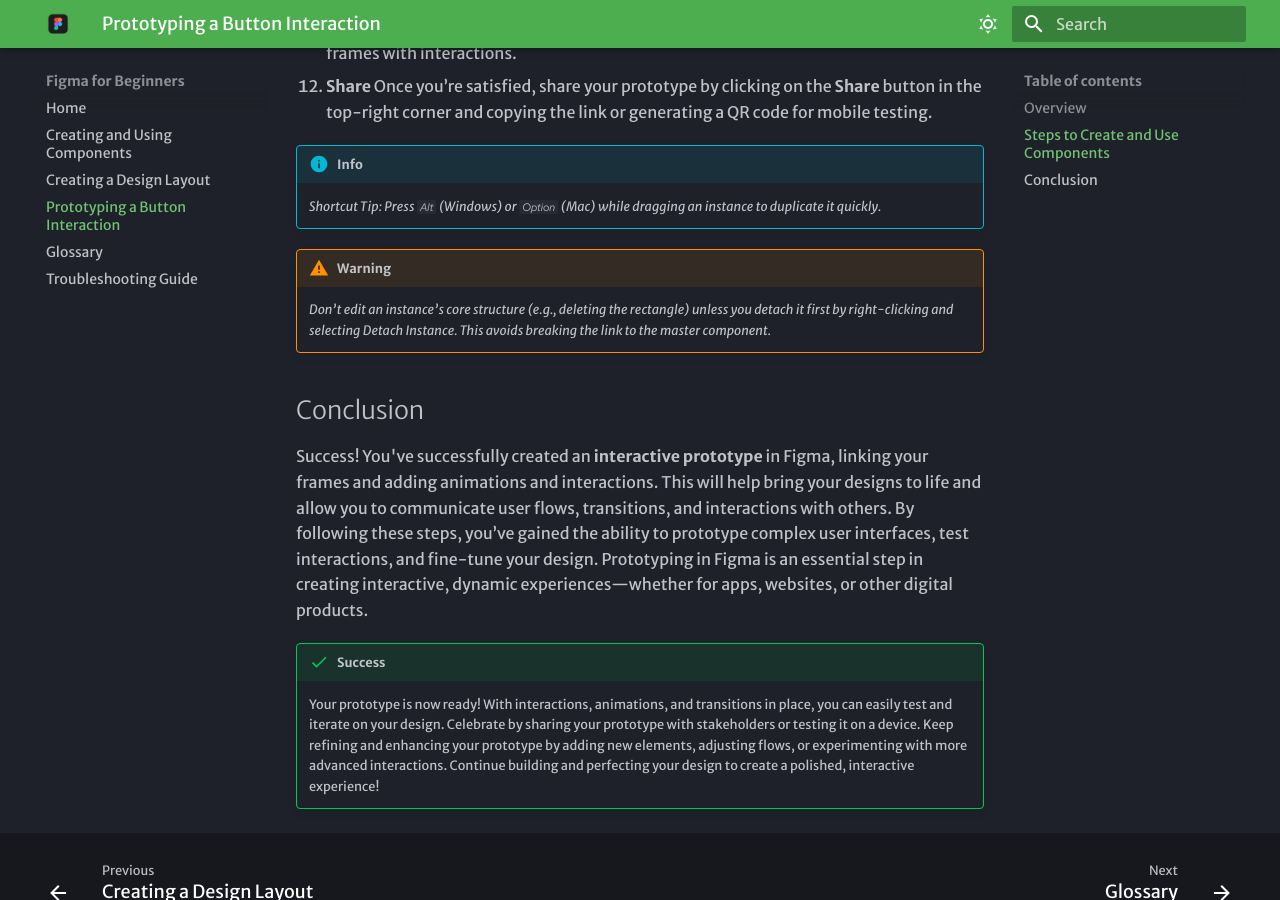
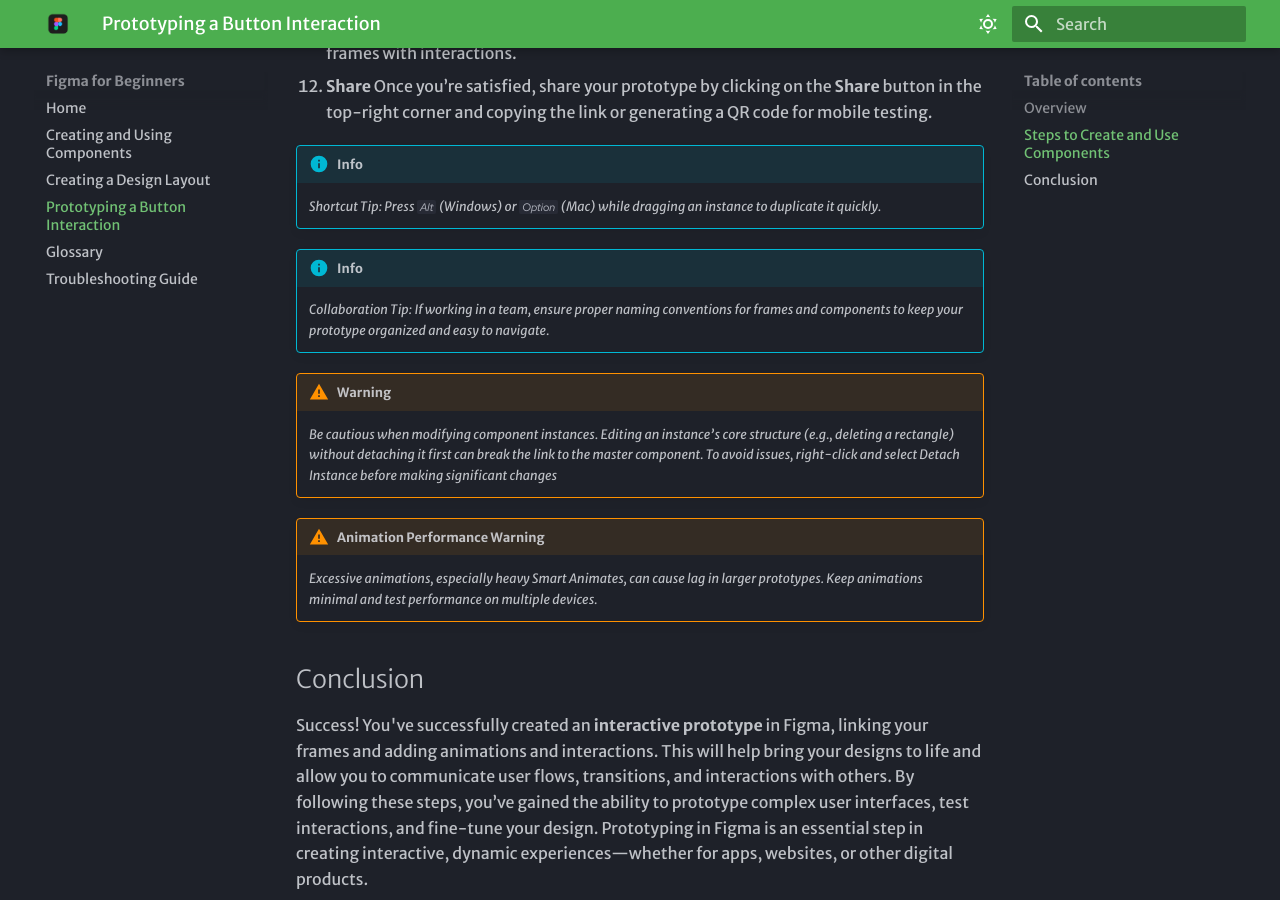
Before and after one commit to RamandeepKaurKainth/mkdocs-Comm2216, an MkDocs documentation site: the page built from docs/prototyping.md, in a window 1280 px wide and 900 px high, scrolled down 1429 px. Built offline with MkDocs 1.6.1 and Material for MkDocs 9.7.7, drawn with Linux system fonts in a browser that asks for light colours.

Commit message:
add info and warning for prototyping

```diff
--- a/docs/prototyping.md
+++ b/docs/prototyping.md
@@ -14,15 +14,21 @@ In **Figma**, prototyping allows you to create interactive, clickable versions o
 * **Test** on device. Share your prototype link with someone or view it on a mobile device by scanning the **QR Code** that appears in the prototype preview mode.
 * **Adjust** prototyping flow. If needed, go back to the prototype tab and refine the interactions. You can adjust the links, animations, or add delays between interactions.
 * **Add** overlays. For modals or pop-up screens, use **Overlays**. In the properties panel, select **Overlay** instead of a regular transition. You can also choose to center the overlay or adjust its position relative to the screen.
-![image](assets/overlays2.png "Set radius")
+![image](assets/overlays2.png "Add overlays")
 * **Create** interactive components. If you need interactive elements like dropdowns, toggle switches, or checkboxes, you can create interactive components by combining frames with interactions.
 * **Share** Once you’re satisfied, share your prototype by clicking on the **Share** button in the top-right corner and copying the link or generating a QR code for mobile testing.
 
 !!! info "Info"
     *Shortcut Tip: Press `Alt` (Windows) or `Option` (Mac) while dragging an instance to duplicate it quickly.*
 
+!!! info "Info"
+    *Collaboration Tip: If working in a team, ensure proper naming conventions for frames and components to keep your prototype organized and easy to navigate.*
+
 !!! warning "Warning"
-    *Don’t edit an instance’s core structure (e.g., deleting the rectangle) unless you detach it first by right-clicking and selecting Detach Instance. This avoids breaking the link to the master component.*
+    *Be cautious when modifying component instances. Editing an instance’s core structure (e.g., deleting a rectangle) without detaching it first can break the link to the master component. To avoid issues, right-click and select Detach Instance before making significant changes*
+
+!!! warning "Animation Performance Warning"
+    *Excessive animations, especially heavy Smart Animates, can cause lag in larger prototypes. Keep animations minimal and test performance on multiple devices.*
 
 ## Conclusion
 
```
Also changed, not shown: docs/design-layout.md (+1 -1 lines).
